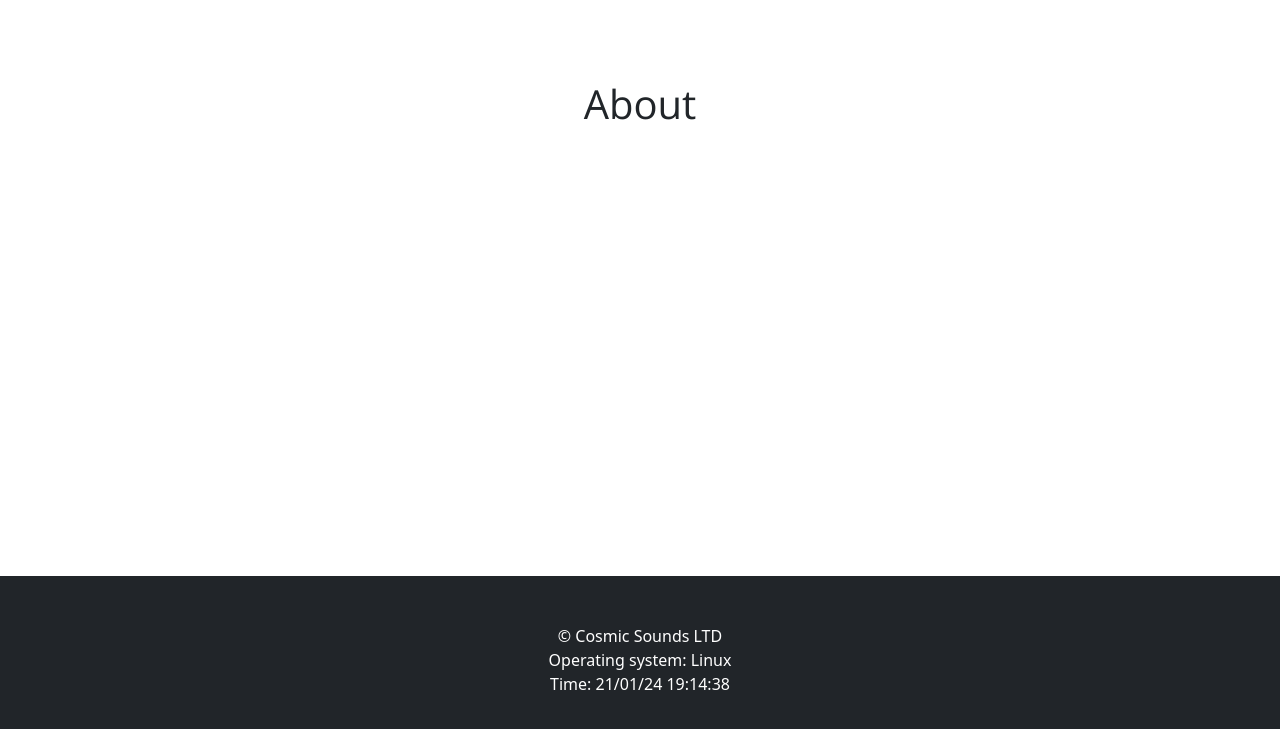
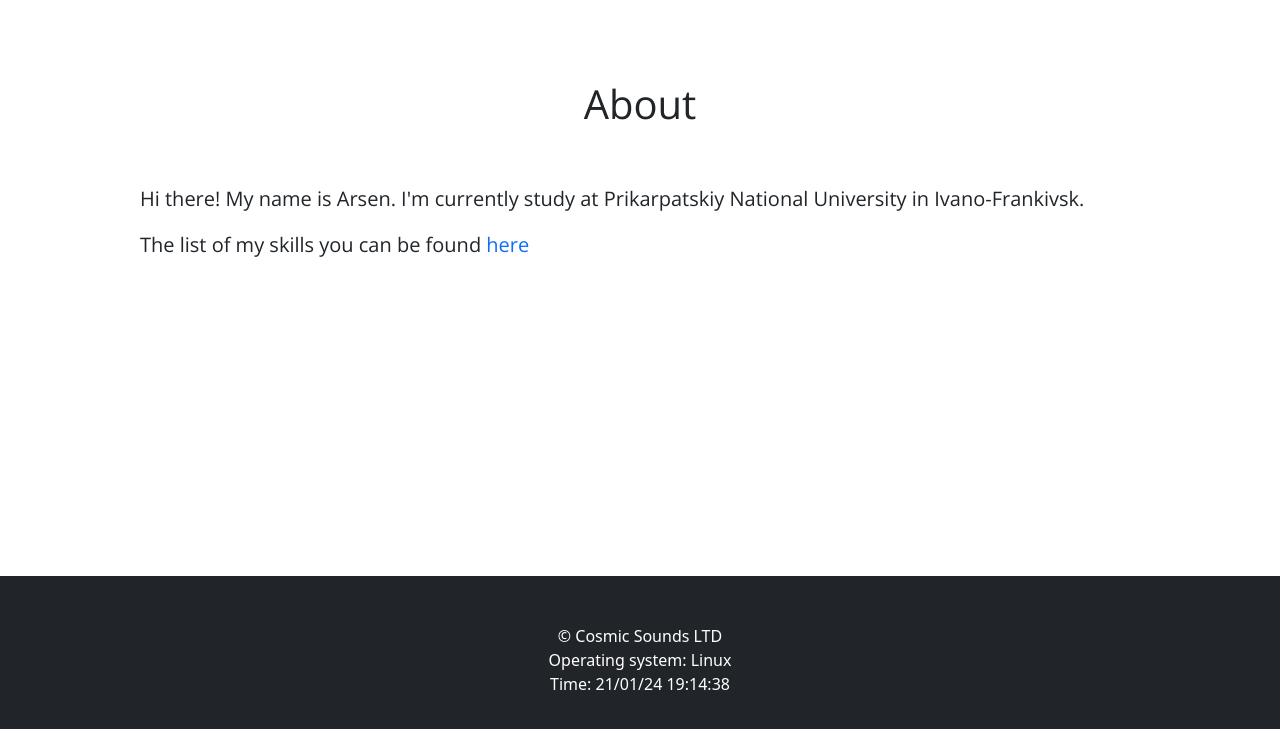
Before and after one commit to LostHopes/Flask-labs, a Flask app: page /about in a window 1280 px wide. Shown: the part 56-785 px from the top of the page. Run offline with Flask 3, Linux system fonts and the light colour scheme; some libraries are stand-ins or nearby versions.

Commit message:
upload swagger blueprint, modified about html page and minor changes to skills blueprint

```diff
--- a/src/app/base/templates/about.html
+++ b/src/app/base/templates/about.html
@@ -6,8 +6,20 @@
 
 {% block content %}
 
-<div class="d-flex justify-content-center">
-    <h1 class="title">About</h1>
+<div class="container">
+    <div class="flex-row">
+        <h1 class="title fs-1">About</h1>
+    </div>
+    <div class="fs-5 p-5">
+        <p>
+            Hi there! My name is Arsen.
+            I'm currently study at Prikarpatskiy National University in Ivano-Frankivsk.
+        </p>
+        <p>
+            The list of my skills you can be found
+            <a href="{{ url_for('skills.show') }}">here</a>
+        </p>
+    </div>
 </div>
 
 {% endblock %}
--- a/src/app/base/views.py
+++ b/src/app/base/views.py
@@ -14,7 +14,7 @@ def links():
     menu = [
         {"text": "Albums", "link": url_for("base.albums")},
         {"text": "Contact", "link": url_for("base.contact")},
-        {"text": "Skills", "link": url_for("skills.skills_list")},
+        {"text": "Skills", "link": url_for("skills.show")},
         {"text": "Todo", "link": url_for("todo.todo_list")},
         {"text": "Posts", "link": url_for("posts.show")},
         {"text": "About", "link": url_for("base.about")},
--- a/src/app/skills/templates/skills.html
+++ b/src/app/skills/templates/skills.html
@@ -11,7 +11,7 @@
             <label class="title" for="skills">My skills: </label>
             {% for s_id, (name, desc, percent) in my_skills.items() %}
             <li>
-                <a href="{{ url_for('skills.skills_list', s_id=s_id) }}" class="p-sm-2">
+                <a href="{{ url_for('skills.show', s_id=s_id) }}" class="p-sm-2">
                     {{ name }}
                     <div class="progress">
                         <div class="progress-bar w-{{ percent }}" role="progressbar"></div>
--- a/src/app/skills/views.py
+++ b/src/app/skills/views.py
@@ -6,7 +6,7 @@ from . import skills
 
 @skills.route("/list/")
 @skills.route("/list/<int:s_id>/")
-def skills_list(s_id=None):
+def show(s_id=None):
     title = "My skills"
     if s_id is not None:
         title = title.rstrip("s")
--- a/src/app/static/css/styles.css
+++ b/src/app/static/css/styles.css
@@ -14,6 +14,10 @@ body{
 
 footer{
   margin-top: auto;
+}
+
+a{
+  text-decoration: none;
 }
 
 :root {
--- /dev/null
+++ b/src/app/swagger/__init__.py
@@ -0,0 +1,5 @@
+from flask import Blueprint
+
+swagger = Blueprint("swagger", __name__)
+
+from . import views, config
```
Also changed, not shown: src/app/__init__.py (+5 -2 lines), src/app/swagger/config.py (added, +10 -0 lines), src/app/swagger/swagger.json (added, +41 -0 lines), src/app/swagger/views.py (added, +12 -0 lines).
